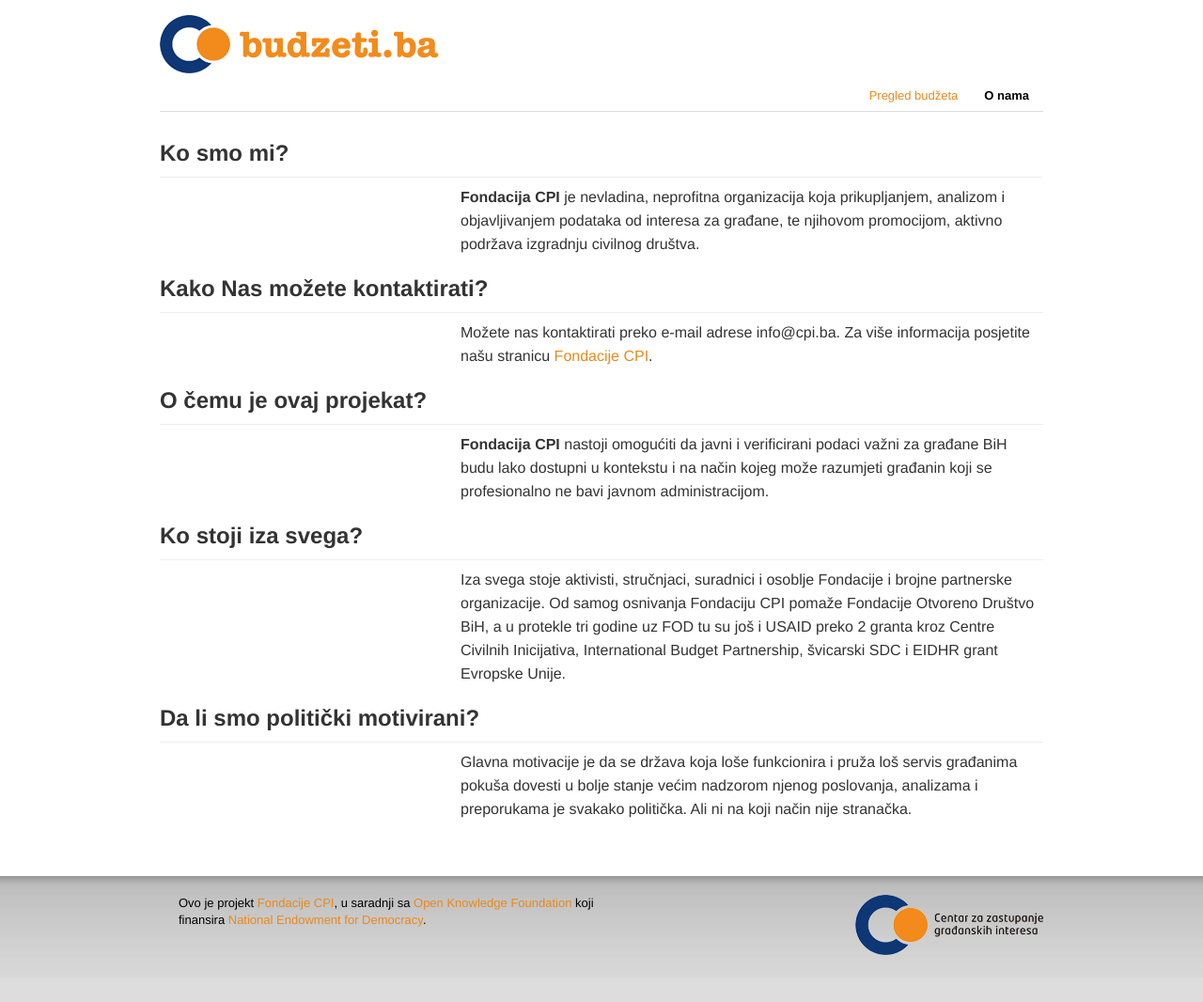
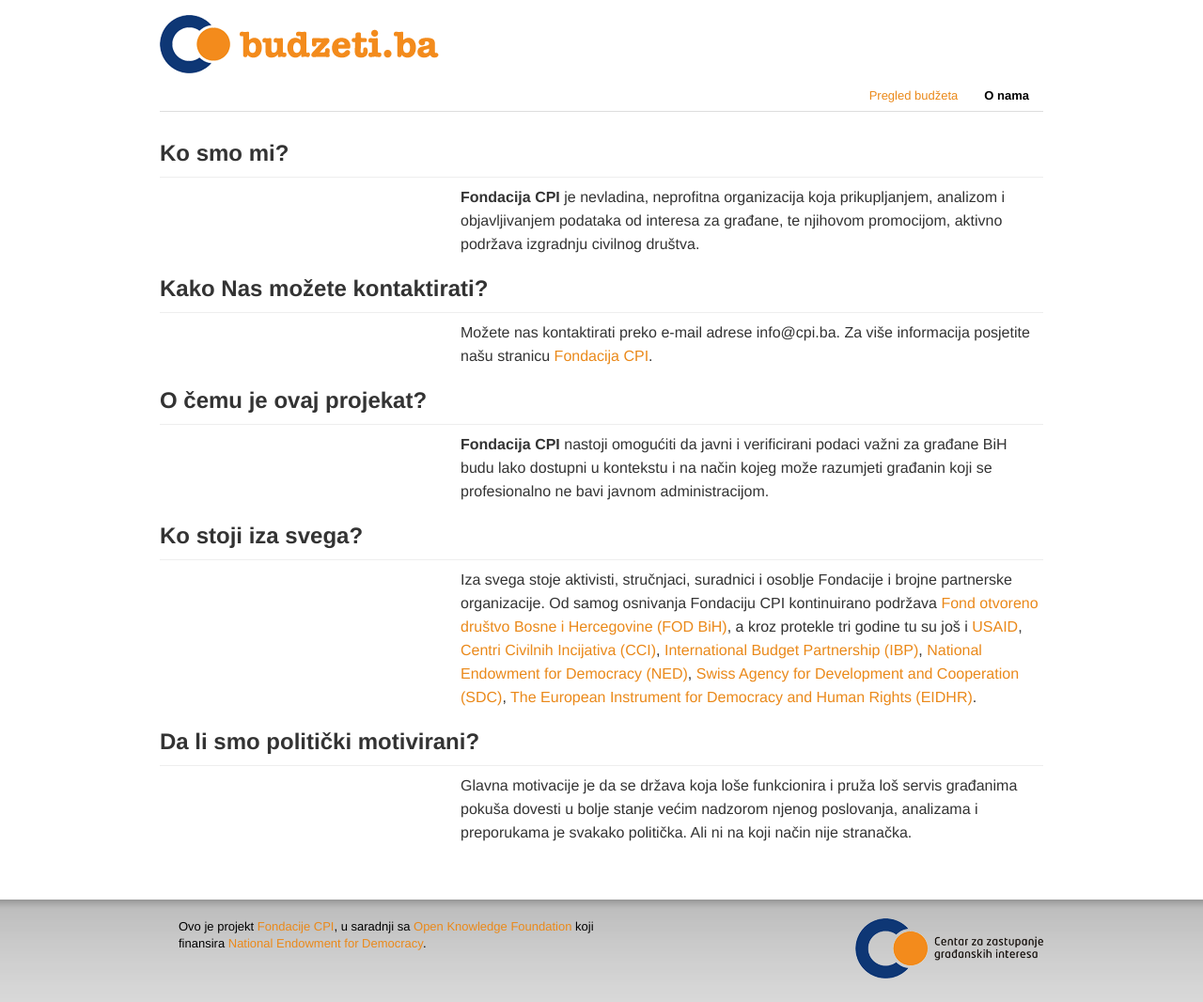
Before and after one commit to openspending/budzeti.ba, a Jekyll site: the page built from about.html, in a window 1280 px wide. Shown: the whole page at 94% size. Built offline with Jekyll 4.4.1, drawn with Linux system fonts in a browser that asks for light colours; nearby versions of some CDN libraries; some web fonts are replaced; before the commit the page ends 1041 px from its top, so only the background shows below that.

Commit message:
Update about.html

```diff
--- a/about.html
+++ b/about.html
@@ -15,7 +15,7 @@
 
 <div class="row">
   <div class="span8 offset4">
-    <p>Možete nas kontaktirati preko e-mail adrese info@cpi.ba. Za više informacija posjetite našu stranicu <a href="http://cpi.ba/index.php?option=com_contact&view=category&catid=12&Itemid=116">Fondacije CPI</a>.</p>
+    <p>Možete nas kontaktirati preko e-mail adrese info@cpi.ba. Za više informacija posjetite našu stranicu <a href="http://cpi.ba/index.php?option=com_contact&view=category&catid=12&Itemid=116">Fondacija CPI</a>.</p>
   </div>
 </div>
 
@@ -31,7 +31,7 @@
 
 <div class="row">
   <div class="span8 offset4">
-    <p>Iza svega stoje aktivisti, stručnjaci, suradnici i osoblje Fondacije i brojne partnerske organizacije. Od samog osnivanja Fondaciju CPI pomaže Fondacije Otvoreno Društvo BiH, a u protekle tri godine uz FOD tu su još i USAID preko 2 granta kroz Centre Civilnih Inicijativa, International Budget Partnership, švicarski SDC i EIDHR grant Evropske Unije.</p>
+    <p>Iza svega stoje aktivisti, stručnjaci, suradnici i osoblje Fondacije i brojne partnerske organizacije. Od samog osnivanja Fondaciju CPI kontinuirano podržava <a href="http://soros.org.ba">Fond otvoreno društvo Bosne i Hercegovine (FOD BiH)</a>, a kroz protekle tri godine tu su još i <a href="http://transition.usaid.gov/ba">USAID</a>, <a href="http://cci.ba">Centri Civilnih Incijativa (CCI)</a>, <a href="http://internationalbudget.org">International Budget Partnership (IBP)</a>, <a href="http://ned.org">National Endowment for Democracy (NED)</a>, <a href="http://www.sdc.admin.ch">Swiss Agency for Development and Cooperation (SDC)</a>, <a href="http://www.eidhr.eu">The European Instrument for Democracy and Human Rights (EIDHR)</a>.</p>
   </div>
 </div>
 
```
